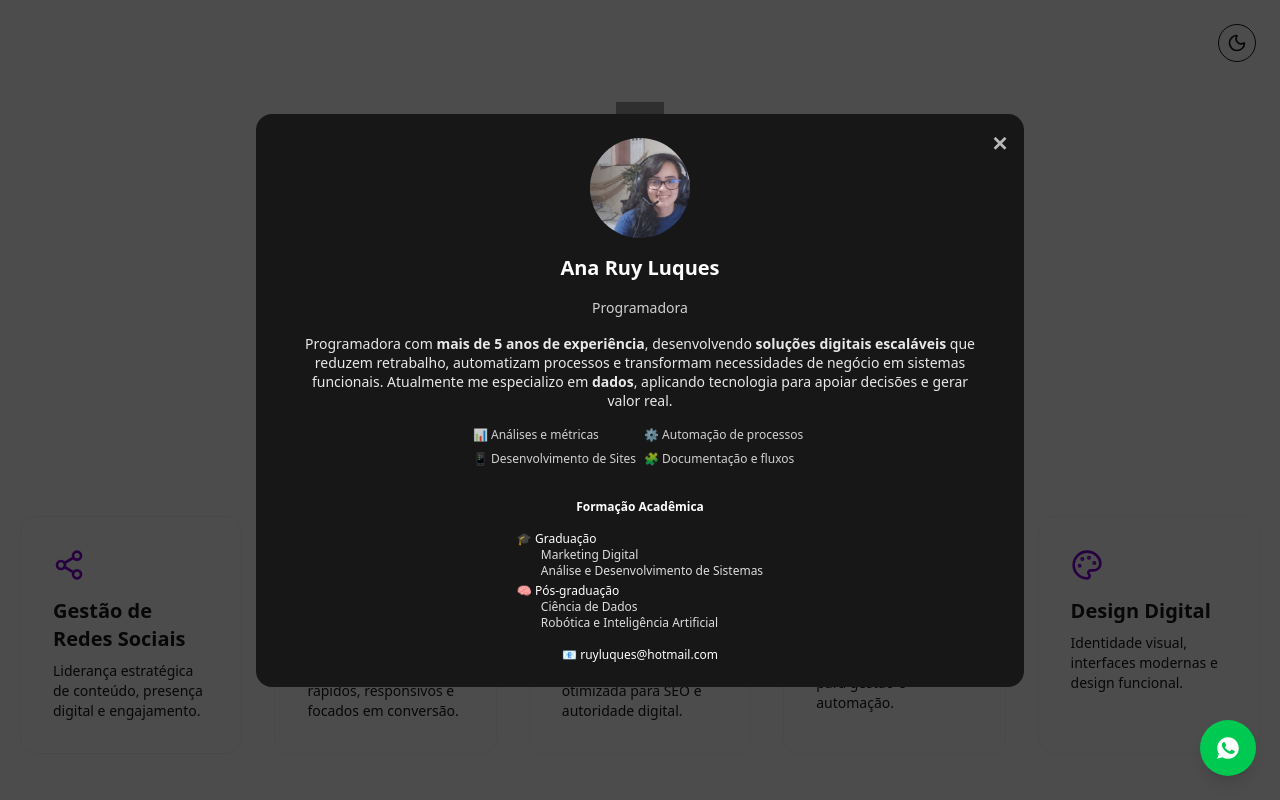
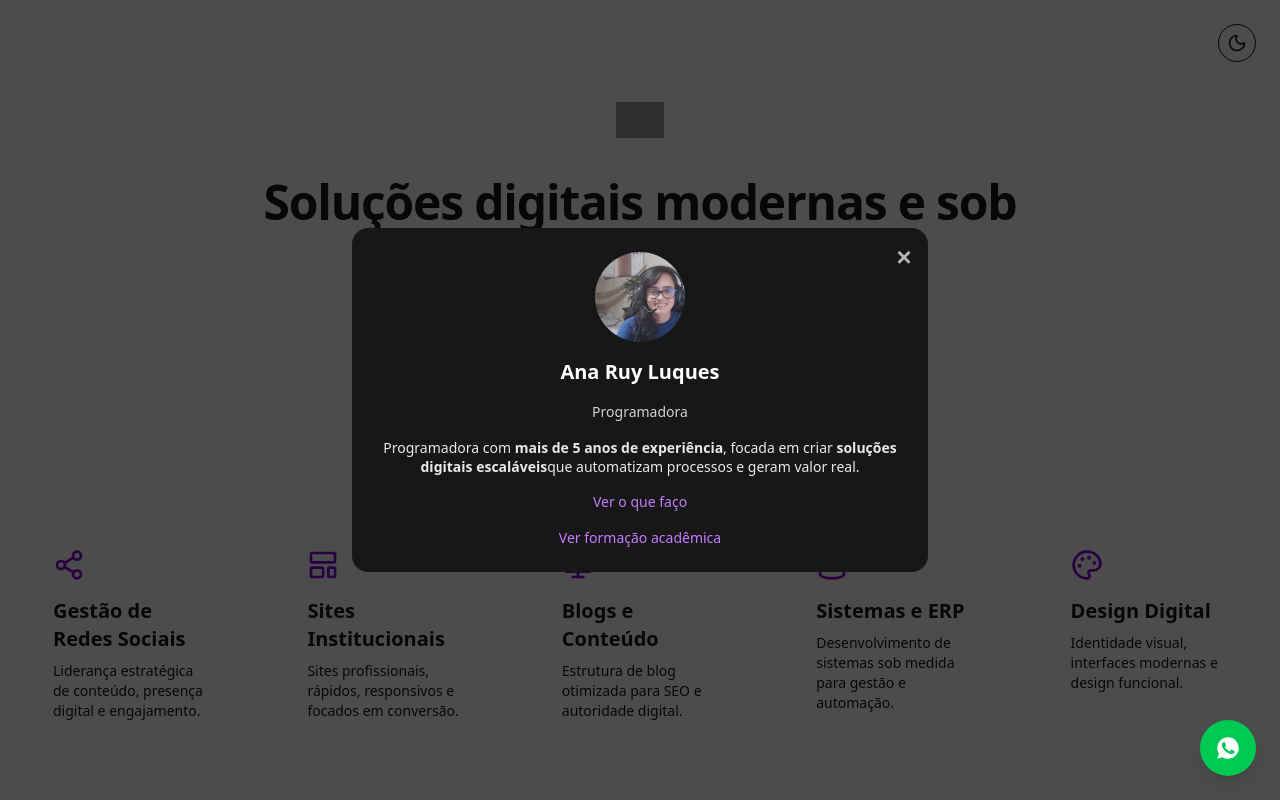
Before and after one commit to RuyLuques/ruyluques, a Next.js app: page / in a window 1280 px wide. Both pictures are taken after a click on the button "Quem é Ruy Luques?". Shown: the top 800 px of the page. Built offline with nearby package versions, Linux system fonts and the light colour scheme; grey boxes are pictures that could not be loaded.

Commit message:
ajuste no conteudo do popup modal about, o conteudo estava enorme e nao estava bom a acessibilidade, então foi melhorado

```diff
--- a/app/components/AboutModal.tsx
+++ b/app/components/AboutModal.tsx
@@ -1,6 +1,7 @@
 "use client";
 
 import Image from "next/image";
+import { useState } from "react";
 
 interface AboutModalProps {
   open: boolean;
@@ -8,32 +9,34 @@ interface AboutModalProps {
 }
 
 export default function AboutModal({ open, onClose }: AboutModalProps) {
+  const [showSkills, setShowSkills] = useState(false);
+  const [showEducation, setShowEducation] = useState(false);
+
   if (!open) return null;
 
   return (
-        <div className="fixed inset-0 z-50 flex items-center justify-center bg-black/70 px-4"
+    <div
+      className="fixed inset-0 z-50 flex items-center justify-center bg-black/70 px-4"
       onClick={onClose}
-
     >
-            <div className="relative w-full max-w-3xl rounded-2xl bg-neutral-900 p-6"
+      <div
+        className="relative w-full max-w-xl rounded-2xl bg-neutral-900 p-6"
         onClick={(e) => e.stopPropagation()}
-
       >
-
         <button
           onClick={onClose}
           className="absolute right-4 top-4 text-xl font-bold text-white/70 hover:text-white"
+          aria-label="Fechar"
         >
           ✕
         </button>
 
         <div className="flex flex-col items-center gap-4 text-center">
-
           <Image
             src="/logo/ana-ruy.png"
             alt="Ana Ruy Luques"
-                        width={100}
-                        height={100}
+            width={90}
+            height={90}
             className="rounded-full"
             priority
           />
@@ -46,56 +49,46 @@ export default function AboutModal({ open, onClose }: AboutModalProps) {
             Programadora
           </p>
 
-                    <p className="text-sm leading-snug text-white/90 max-w-2xl">
+          <p className="text-sm leading-snug text-white/90">
             Programadora com <strong>mais de 5 anos de experiência</strong>,
-                        desenvolvendo <strong>soluções digitais escaláveis</strong> que
-                        reduzem retrabalho, automatizam processos e transformam
-                        necessidades de negócio em sistemas funcionais.
-                        Atualmente me especializo em <strong>dados</strong>,
-                        aplicando tecnologia para apoiar decisões e gerar valor real.
+            focada em criar <strong>soluções digitais escaláveis</strong>
+            que automatizam processos e geram valor real.
           </p>
 
-                    <div className="grid grid-cols-2 gap-2 text-left text-xs text-white/80 max-w-2xl">
+          <button
+            onClick={() => setShowSkills(!showSkills)}
+            className="text-sm font-medium text-purple-400 hover:underline"
+          >
+            {showSkills ? "Ocultar o que faço" : "Ver o que faço"}
+          </button>
+
+          {showSkills && (
+            <div className="grid grid-cols-2 gap-2 text-left text-xs text-white/80">
               <p>📊 Análises e métricas</p>
               <p>⚙️ Automação de processos</p>
               <p>📱 Desenvolvimento de Sites</p>
               <p>🧩 Documentação e fluxos</p>
             </div>
+          )}
 
-                    <div className="mt-1 text-xs text-white/85 max-w-2xl text-left">
-                        <p className="mb-1 text-center font-semibold text-white py-3">
-                            Formação Acadêmica
-                        </p>
+          <button
+            onClick={() => setShowEducation(!showEducation)}
+            className="text-sm font-medium text-purple-400 hover:underline"
+          >
+            {showEducation ? "Ocultar formação" : "Ver formação acadêmica"}
+          </button>
 
-                        <div className="mb-1">
-                            <p className="flex items-center gap-2 font-medium text-white">
-                                🎓 Graduação
-                            </p>
-                            <p className="ml-6">
-                                Marketing Digital
-                            </p>
-                            <p className="ml-6">
-                                Análise e Desenvolvimento de Sistemas
-                            </p>
+          {showEducation && (
+            <div className="text-xs text-white/85 text-left">
+              <p className="font-semibold mb-1">🎓 Graduação</p>
+              <p className="ml-4">Marketing Digital</p>
+              <p className="ml-4">Análise e Desenvolvimento de Sistemas</p>
+
+              <p className="font-semibold mt-2 mb-1">🧠 Pós-graduação</p>
+              <p className="ml-4">Ciência de Dados</p>
+              <p className="ml-4">Robótica e Inteligência Artificial</p>
             </div>
-
-                        <div>
-                            <p className="flex items-center gap-2 font-medium text-white">
-                                🧠 Pós-graduação
-                            </p>
-                            <p className="ml-6">
-                                Ciência de Dados
-                            </p>
-                            <p className="ml-6">
-                                Robótica e Inteligência Artificial
-                            </p>
-                        </div>
-                    </div>
-
-
-                    <p className="text-xs font-medium text-white">
-                        📧 ruyluques@hotmail.com
-                    </p>
+          )}
         </div>
       </div>
     </div>
```
Lines whose indentation alone changed are shown as unchanged.
